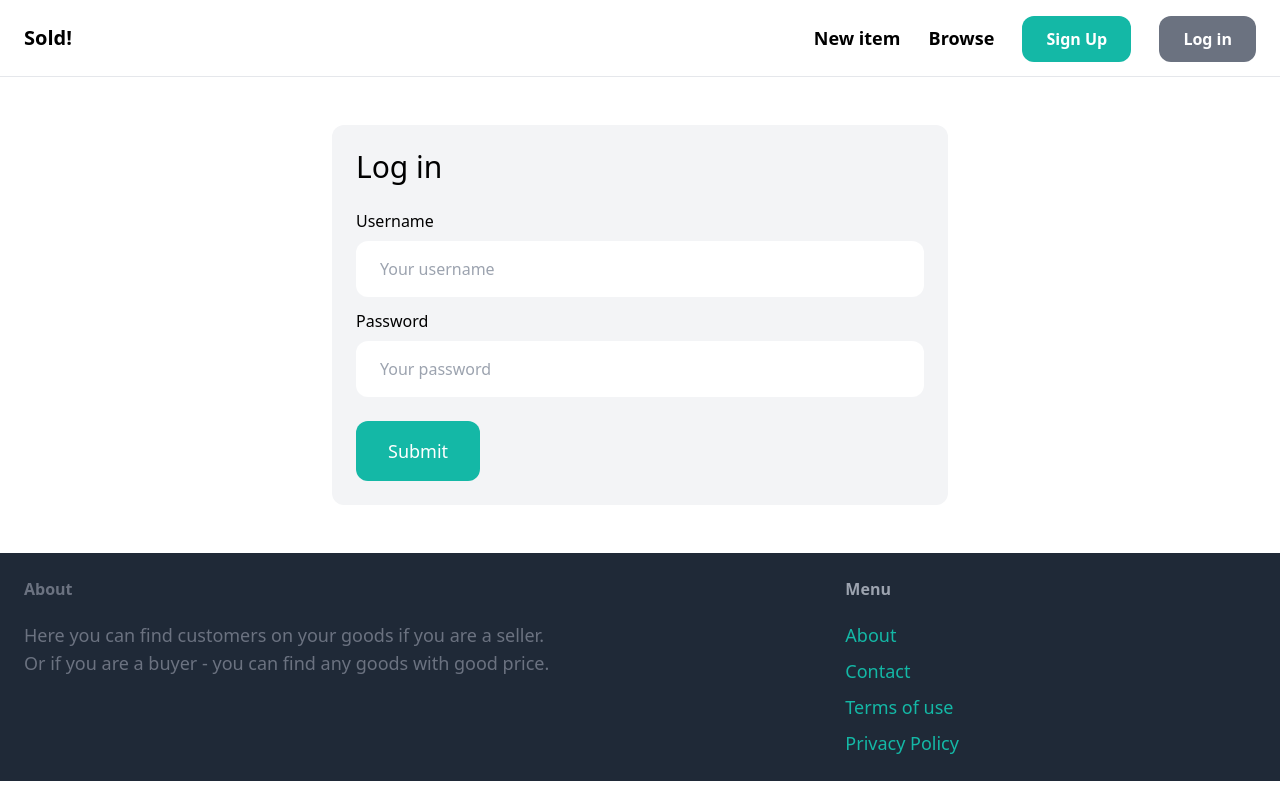
After one commit to griseeminence/sold, a Django app: page /login/ in a window 1280 px wide. The commit adds this page. Run offline with Django 4.2, Linux system fonts and the light colour scheme; some libraries are stand-ins or nearby versions.

Commit message:
add login form and html page

```diff
--- a/sold/core/forms.py
+++ b/sold/core/forms.py
@@ -1,8 +1,37 @@
 from django import forms
-from django.contrib.auth.forms import UserCreationForm
+from django.contrib.auth.forms import UserCreationForm, AuthenticationForm
 from django.contrib.auth.models import User
+
+
+class LoginForm(AuthenticationForm):
+    username = forms.CharField(widget=forms.TextInput(attrs={
+        'placeholder': 'Your username',
+        'class': 'w-full py-4 px-6 rounded-xl'
+    }))
+
+    password = forms.CharField(widget=forms.PasswordInput(attrs={
+        'placeholder': 'Your password',
+        'class': 'w-full py-4 px-6 rounded-xl'
+    }))
 
 class SignupForm(UserCreationForm):
     class Meta:
         model = User
         fields = ['username', 'email', 'password1', 'password2']
+
+    username = forms.CharField(widget=forms.TextInput(attrs={
+        'placeholder': 'Your username',
+        'class': 'w-full py-4 px-6 rounded-xl'
+    }))
+    email = forms.CharField(widget=forms.EmailInput(attrs={
+        'placeholder': 'Your E-mail address',
+        'class': 'w-full py-4 px-6 rounded-xl'
+    }))
+    password1 = forms.CharField(widget=forms.PasswordInput(attrs={
+        'placeholder': 'Your password',
+        'class': 'w-full py-4 px-6 rounded-xl'
+    }))
+    password2 = forms.CharField(widget=forms.PasswordInput(attrs={
+        'placeholder': 'Repeat your password',
+        'class': 'w-full py-4 px-6 rounded-xl'
+    }))
--- a/sold/core/urls.py
+++ b/sold/core/urls.py
@@ -1,6 +1,10 @@
 from django.contrib import admin
 from django.urls import path, include
 from .views import index, contact, signup
+from django.contrib.auth import views as auth_views
+from .forms import LoginForm
+
+
 
 app_name = 'core'
 
@@ -8,4 +12,9 @@ urlpatterns = [
     path('', index, name='index'),
     path('contact/', contact, name='contact'),
     path('signup/', signup, name='signup'),
+    path('login/', auth_views.LoginView.as_view(
+        authentication_form=LoginForm,
+        template_name='core/login.html'
+    ), name='login'),
+
 ]
--- a/sold/templates/base.html
+++ b/sold/templates/base.html
@@ -14,7 +14,7 @@
           <a href="#" class="text-lg font-semibold hover:text-gray-500">Browse</a>
 
           <a href="{% url 'core:signup' %}" class="px-6 py-3 text lg font-semibold bg-teal-500 text-white rounded-xl hover:bg-teal-700">Sign Up</a>
-          <a href="#" class="px-6 py-3 text lg font-semibold bg-gray-500 text-white rounded-xl hover:bg-gray-700">Log in</a>
+          <a href="{% url 'core:login' %}" class="px-6 py-3 text lg font-semibold bg-gray-500 text-white rounded-xl hover:bg-gray-700">Log in</a>
       </div>
     </nav>
     <div class="px-6 py-6">
--- /dev/null
+++ b/sold/templates/core/login.html
@@ -0,0 +1,36 @@
+{% extends 'base.html' %}
+
+{% block title %}
+SignUp
+{% endblock %}
+
+{% block content %}
+    <div class="w-1/2 my-6 mx-auto p-6 bg-gray-100 rounded-xl">
+      <h1 class="mb-6 text-3xl">Log in</h1>
+
+      <form method="post" action=".">
+          {% csrf_token %}
+          {{ form.non_field_errors }}
+            <div class="mb-3">
+                <label class="inline-block mb-2">Username</label><br>
+                {{ form.username }}
+            </div>
+
+            <div class="mb-">
+                <label class="inline-block mb-2">Password</label><br>
+                {{ form.password }}
+            </div><br>
+
+            {% if form.errors or form.non_field_errors %}
+                <div class="mb-3 p-6 bg-red-100 rounded-xl">
+                    {% for field in form %}
+                        {{ field.errors }}
+                    {% endfor %}
+                </div>
+
+            {% endif %}
+
+          <button class="py-4 px-8 text-lg bg-teal-500 hover:bg-teal-700 rounded-xl text-white">Submit</button>
+      </form>
+    </div>
+{% endblock %}
```
Also changed, not shown: sold/core/views.py (+8 -2 lines), sold/db.sqlite3.
